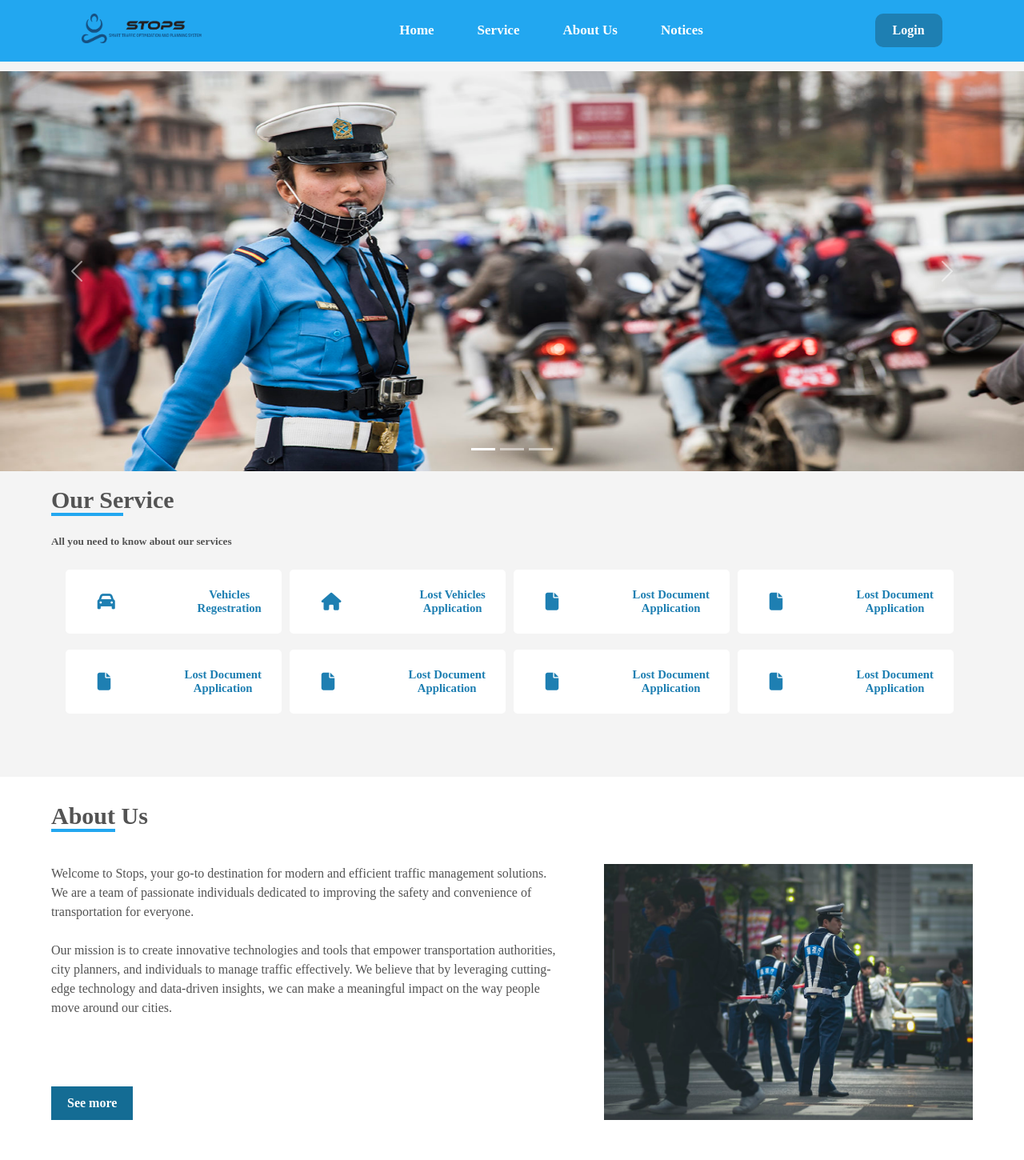
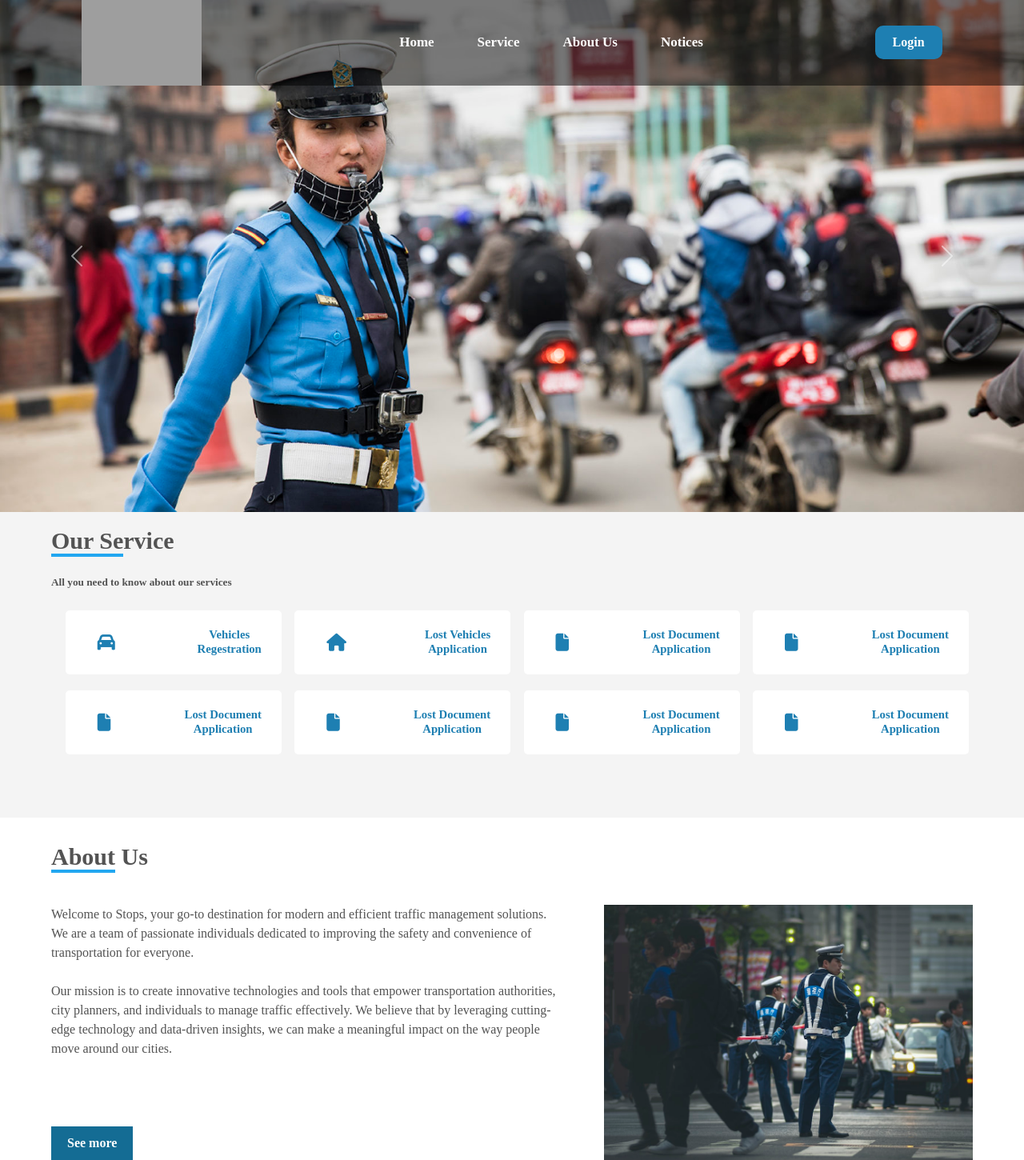
Before and after one commit to AllblackNecrosword/Traffic-Management-System-, a PHP site: page /main.php in a window 1280 px wide. Shown: the top 1450 px of the page at 80% size. Run offline with PHP 8.4, Linux system fonts and the light colour scheme; some libraries are stand-ins or nearby versions; grey boxes are pictures that could not be loaded.

Commit message:
updated nav bar

```diff
--- a/css/main.css
+++ b/css/main.css
@@ -18,11 +18,16 @@ nav {
   align-items: center;
   justify-content: space-between;
   padding-top: 15px;
-  /* padding-bottom: 15px; */
   padding-left: 8%;
   padding-right: 8%;
-  background-color: #22a7f0;
   margin-bottom: 1%;
+  position: absolute;
+  top: 0;
+  left: 0;
+  z-index: 100;
+  list-style: none;
+  background-color: rgba(0, 0, 0, 0.5);
+  width: 100%;
 }
 nav ul li {
   list-style-type: none;
@@ -67,7 +72,7 @@ nav ul li a:hover {
   margin: 1.67em 0;
   font-weight: bold;
 }
-.carousel-inner{
+.carousel-inner {
   margin-bottom: 1%;
 }
 .title {
@@ -94,9 +99,10 @@ nav ul li a:hover {
   flex-direction: row;
   flex-wrap: wrap;
   width: 89%;
-  justify-content: row;
+  justify-content: space-between;
   margin-left: 6%;
   margin-top: 10px;
+  /* border:2px solid red; */
 }
 .box {
   width: 270px;
--- a/main.php
+++ b/main.php
@@ -13,53 +13,39 @@
 </head>
 
 <body>
-    <header>
-        <div class="main">
-            <nav>
-                <!-- <h1>Logo</h1> -->
-                <img class="logo" src="images/logo.png">
-                <ul>
-                    <li><a href="#">Home</a></li>
-                    <li><a href="#">Service</a></li>
-                    <li><a href="#">About Us</a></li>
-                    <!-- <li><a href="#">Contact Us</a></li> -->
-                    <li><a href="#">Notices</a></li>
-                </ul>
-                <a href="login.html" class="btn">Login</a>
-            </nav>
-        </div>
-    </header>
-    <div id="carouselExampleIndicators" class="carousel slide">
-        <div class="carousel-indicators">
-            <button type="button" data-bs-target="#carouselExampleIndicators" data-bs-slide-to="0" class="active"
-                aria-current="true" aria-label="Slide 1"></button>
-            <button type="button" data-bs-target="#carouselExampleIndicators" data-bs-slide-to="1"
-                aria-label="Slide 2"></button>
-            <button type="button" data-bs-target="#carouselExampleIndicators" data-bs-slide-to="2"
-                aria-label="Slide 3"></button>
-        </div>
+<div id="carouselExample" class="carousel slide">
         <div class="carousel-inner">
             <div class="carousel-item active">
-                <img class="coursel-img" src="images/Nepal-Go_Pro-Police-John-Rae-_87A6164.jpg" alt="">
+                <img src="images/Nepal-Go_Pro-Police-John-Rae-_87A6164.jpg" class="d-block w-100" alt="...">
             </div>
             <div class="carousel-item">
-                <img class="coursel-img" src="images/Nepal-Go_Pro-Police-John-Rae-_87A6164.jpg" alt="">
+                <img src="images/Nepal-Go_Pro-Police-John-Rae-_87A6164.jpg" class="d-block w-100" alt="...">
             </div>
             <div class="carousel-item">
-                <img class="coursel-img" src="images/Nepal-Go_Pro-Police-John-Rae-_87A6164.jpg" alt="">
+                <img src="images/Nepal-Go_Pro-Police-John-Rae-_87A6164.jpg" class="d-block w-100" alt="...">
             </div>
         </div>
-        <button class="carousel-control-prev" type="button" data-bs-target="#carouselExampleIndicators"
-            data-bs-slide="prev">
+        <nav>
+            <img class="logo" src="image/logo.png">
+            <ul>
+                <li><a href="#">Home</a></li>
+                <li><a href="#">Service</a></li>
+                <li><a href="#">About Us</a></li>
+                <li><a href="#">Notices</a></li>
+            </ul>
+            <a href="login.html" class="btn">Login</a>
+        </nav>
+
+        <button class="carousel-control-prev" type="button" data-bs-target="#carouselExample" data-bs-slide="prev">
             <span class="carousel-control-prev-icon" aria-hidden="true"></span>
             <span class="visually-hidden">Previous</span>
         </button>
-        <button class="carousel-control-next" type="button" data-bs-target="#carouselExampleIndicators"
-            data-bs-slide="next">
+        <button class="carousel-control-next" type="button" data-bs-target="#carouselExample" data-bs-slide="next">
             <span class="carousel-control-next-icon" aria-hidden="true"></span>
             <span class="visually-hidden">Next</span>
         </button>
     </div>
+
     <div class="service_contain">
         <div class="title">
             <span class="Service-title">Our Se</span>rvice
```
